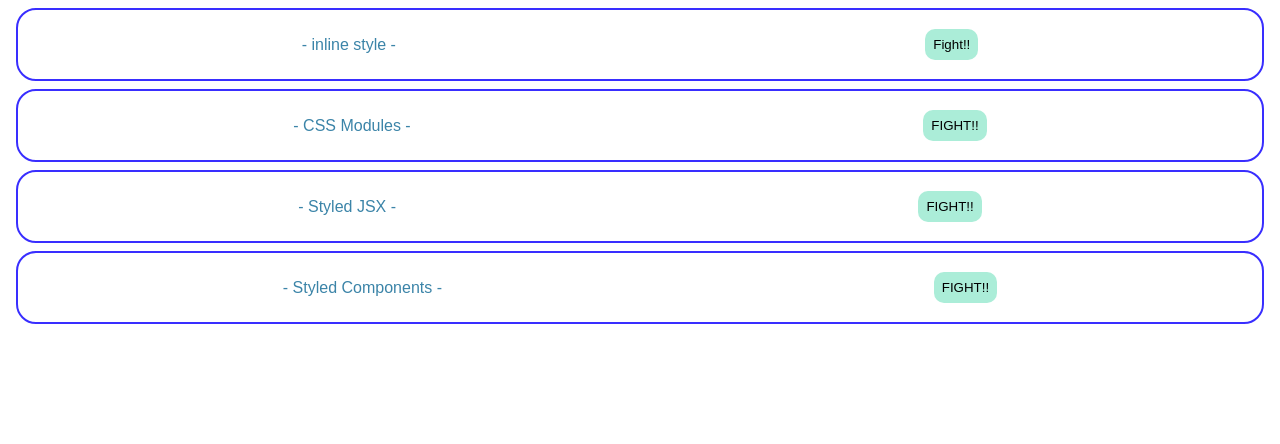
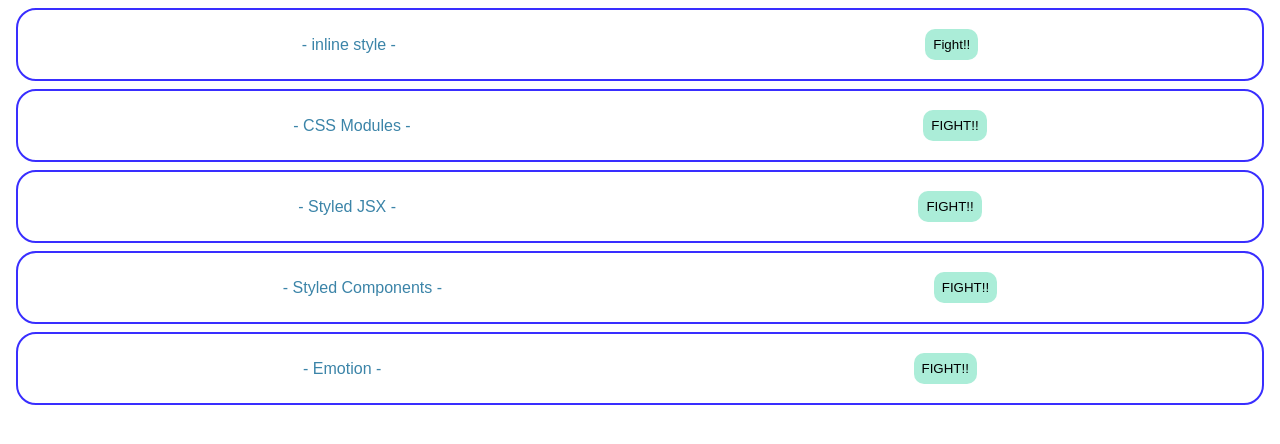
Before and after one commit to yofio/study-react2, a React (Create React App) app: page / in a window 1280 px wide. Shown: the top 444 px of the page. Built offline with nearby package versions, Linux system fonts and the light colour scheme.

Commit message:
cssの当て方(Emotion)

```diff
--- a/package.json
+++ b/package.json
@@ -8,6 +8,8 @@
   ],
   "main": "src/index.js",
   "dependencies": {
+    "@emotion/react": "11.4.0",
+    "@emotion/styled": "11.3.0",
     "node-sass": "6.0.1",
     "react": "17.0.2",
     "react-dom": "17.0.2",
--- a/src/App.js
+++ b/src/App.js
@@ -1,4 +1,5 @@
 import { CssModules } from "./components/cssModules";
+import { Emotion } from "./components/Emotion";
 import { InlineStyle } from "./components/inlineStyle";
 import { StyledComponents } from "./components/styledComponents";
 import { StyledJsx } from "./components/styledJsx";
@@ -11,6 +12,7 @@
       <CssModules />
       <StyledJsx />
       <StyledComponents />
+      <Emotion />
     </div>
   );
 }
--- /dev/null
+++ b/src/components/Emotion.jsx
@@ -0,0 +1,41 @@
+/** @jsxRuntime classic */
+/** @jsx jsx */
+import { jsx, css } from "@emotion/react";
+import styled from "@emotion/styled";
+
+export const Emotion = () => {
+  const containerStyle = css`
+    border: solid 2px #392eff;
+    border-radius: 20px;
+    padding: 19px;
+    margin: 8px;
+    display: flex;
+    justify-content: space-around;
+    align-items: center;
+  `;
+
+  const title = css({
+    margin: 0,
+    color: "#3b84a8"
+  });
+
+  const SBtton = styled.button`
+    background-color: #abedd8;
+    border: none;
+    padding: 8px;
+    border-radius: 10px;
+
+    &:hover {
+      background-color: #46cdcf;
+      color: #fff;
+      cursor: pointer;
+    }
+  `;
+
+  return (
+    <div css={containerStyle}>
+      <p css={title}>- Emotion -</p>
+      <SBtton>FIGHT!!</SBtton>
+    </div>
+  );
+};
```
